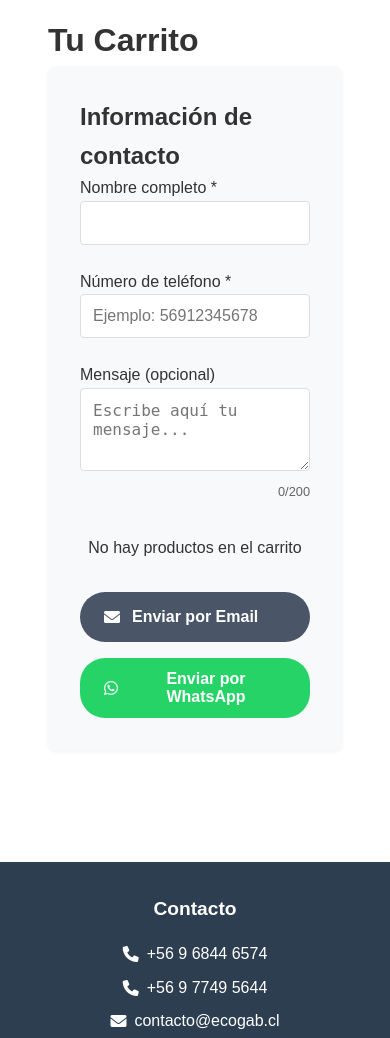
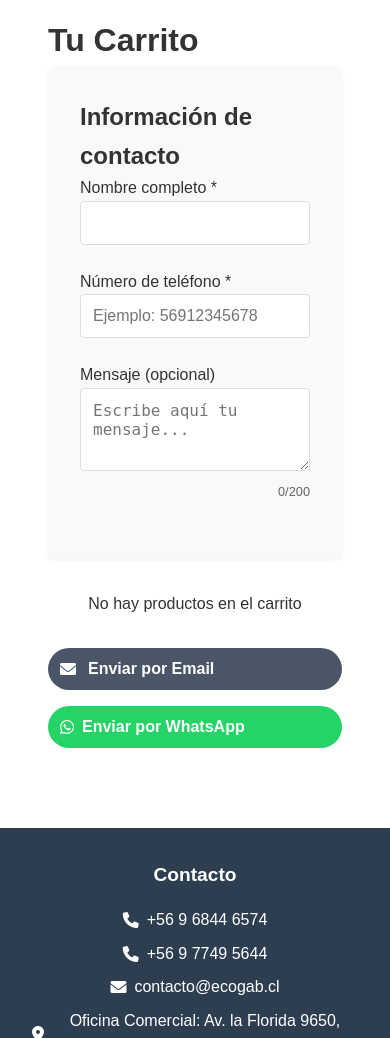
Before and after one commit to FraMqueli/ecogabSPA, a Django app: page /carrito/ in a window 390 px wide. Shown: the part 145-1183 px from the top of the page. Run offline with Django 5.2, Linux system fonts and the light colour scheme.

Commit message:
carrito 3

```diff
--- a/ecogab_djg/inicio/templates/carrito/ver_carrito.html
+++ b/ecogab_djg/inicio/templates/carrito/ver_carrito.html
@@ -3,40 +3,42 @@
 {% block title %}Carrito de Cotización{% endblock %}
 
 {% block content %}
-<div class="cart-container">
+<div class="ecogab-cart">
     <h1>Tu Carrito</h1>
-    <div class="contact-form">
+    <div class="ecogab-cart__contact-form">
         <h2>Información de contacto</h2>
-        <form id="cartForm" onsubmit="return false;">
-            <div class="form-group">
+        <form id="cartForm" class="ecogab-cart__form" onsubmit="return false;">
+            <div class="ecogab-cart__form-group">
                 <label for="nombre">Nombre completo *</label>
                 <input type="text" id="nombre" name="nombre" required
-                       class="form-input">
+                       class="ecogab-cart__form-input">
             </div>
 
-            <div class="form-group">
+            <div class="ecogab-cart__form-group">
                 <label for="telefono">Número de teléfono *</label>
                 <input type="tel" id="telefono" name="telefono" required
-                       pattern="[0-9]+" class="form-input"
+                       pattern="[0-9]+" class="ecogab-cart__form-input"
                        placeholder="Ejemplo: 56912345678">
             </div>
 
-            <div class="form-group">
+            <div class="ecogab-cart__form-group">
                 <label for="mensaje">Mensaje (opcional)</label>
                 <textarea id="mensaje" name="mensaje" maxlength="200"
-                         class="form-input" rows="3"
+                         class="ecogab-cart__form-input" rows="3"
                          placeholder="Escribe aquí tu mensaje..."></textarea>
-                <div class="char-count">0/200</div>
+                <div class="ecogab-cart__char-count">0/200</div>
             </div>
         </form>
-    <div id="cart-items" class="cart-items"></div>
-    <!-- Botones de envío -->
-    <div class="cart-summary">
-        <button onclick="enviarPorEmail()" class="email-order-btn">
+    </div>
+
+    <div id="cart-items" class="ecogab-cart__items"></div>
+
+    <div class="ecogab-cart__summary">
+        <button onclick="enviarPorEmail()" class="ecogab-cart__email-btn">
             <i class="fas fa-envelope"></i>
             Enviar por Email
         </button>
-        <button onclick="enviarPorWhatsApp()" class="whatsapp-order-btn">
+        <button onclick="enviarPorWhatsApp()" class="ecogab-cart__whatsapp-btn">
             <i class="fab fa-whatsapp"></i>
             Enviar por WhatsApp
         </button>
@@ -44,165 +46,15 @@
 </div>
 
 <style>
-/* Prefijo cart- para evitar interferencias con otros estilos */
-.cart-container {
+/* Contenedor principal del carrito con namespace */
+.ecogab-cart {
     max-width: 800px;
     margin: 2rem auto;
     padding: 1rem;
 }
 
-/* Estilo para el contenedor de los items del carrito */
-.cart-items {
-    margin: 2rem 0;
-    display: flex;
-    flex-direction: column; /* Asegura que los items estén en columna */
-    align-items: center; /* Centra los elementos horizontalmente */
-    gap: 1rem; /* Espacio entre los items */
-    width: 100%;
-    box-sizing: border-box; /* Incluye el padding y border en el ancho total */
-}
-
-/* Estilo para cada item dentro del carrito */
-.cart-item {
-    display: grid;
-    grid-template-columns: 50px 1fr 1fr auto;  /* 50px para la imagen, luego 3 columnas para texto y botones */
-    gap: 1rem;
-    padding: 1rem;
-    border-bottom: 1px solid #eee;
-    align-items: center;
-    width: 100%;
-    max-width: 700px; /* Limita el ancho de los items */
-    margin: 0 auto; /* Centra los items horizontalmente */
-    box-sizing: border-box; /* Asegura que los padding y bordes no desborden el tamaño */
-}
-
-/* Estilo para la imagen del producto */
-.cart-item-image {
-    width: 50px;
-    height: 50px;
-    object-fit: cover;
-    border-radius: 5px;
-}
-
-/* Estilo para los detalles del producto */
-.cart-item-details {
-    flex-grow: 1;
-    display: flex;
-    flex-direction: column;
-    justify-content: center;
-}
-
-.cart-item-name {
-    font-weight: bold;
-    color: #333;
-    text-decoration: none;
-}
-
-.cart-item-category {
-    font-size: 0.9rem;
-    color: #777;
-}
-
-.cart-item-price {
-    font-size: 1rem;
-    font-weight: bold;
-    color: #2c3e50;
-}
-
-.remove-item {
-    color: #e74c3c;
-    cursor: pointer;
-    display: flex;
-    align-items: right;
-    justify-content: flex-end;
-}
-
-.remove-item i {
-    font-size: 1.2rem;
-}
-
-/* Media query para pantallas pequeñas (móviles) */
-@media (max-width: 500px) {
-    .cart-item {
-        align-items: flex-start; /* Alinear al inicio horizontalmente */
-    }
-
-    .cart-item {
-        display: flex; /* Cambiar a flex */
-        flex-direction: column; /* Ordenar los elementos en columna */
-        align-items: flex-start; /* Alinear elementos al inicio horizontalmente */
-        gap: 0.5rem; /* Espacio entre los elementos */
-        padding: 0.8rem;
-        max-width: 100%; /* Asegurarse de que el item ocupe el 100% del contenedor */
-        position: relative; /* Para posicionar el ícono de borrar */
-    }
-
-    .cart-item-image {
-        width: 150px;
-        height: 100px; /* Reducir el tamaño de la imagen en pantallas pequeñas */
-    }
-
-    .cart-item-details {
-        width: 100%; /* Asegurarse de que los detalles ocupen todo el ancho */
-    }
-
-    .cart-item-name {
-        font-size: 0.9rem; /* Reducir el tamaño de la fuente del nombre */
-    }
-
-    .cart-item-price {
-        font-weight: bold;
-        margin-top: 0.5rem;
-        text-align: left;
-    }
-
-    .cart-summary {
-        flex-direction: column; /* Asegurarse de que los botones estén uno debajo del otro */
-        gap: 1rem;
-    }
-    .remove-item {
-        position: absolute; /* Fija el ícono de borrar */
-        top: 83%; /* Alinear hacia la parte superior */
-        right: 20%; /* Alinear al lado derecho */
-        color: #e74c3c;
-        cursor: pointer;
-    }
-    .remove-item i {
-        font-size: 1.5rem;
-    }
-
-    .email-order-btn,
-    .whatsapp-order-btn {
-        width: 100%; /* Asegurarse de que los botones ocupen el 100% del ancho */
-        padding: 12px; /* Reducir el padding para adaptarse a pantallas pequeñas */
-        font-size: 1rem; /* Ajustar el tamaño de la fuente */
-    }
-}
-
-
-.whatsapp-order-btn {
-    display: inline-flex;
-    align-items: center;
-    gap: 8px;
-    padding: 12px 24px;
-    background-color: #25d366;
-    color: white;
-    border: none;
-    border-radius: 25px;
-    cursor: pointer;
-    transition: all 0.3s ease;
-    font-weight: bold;
-}
-
-.whatsapp-order-btn:hover {
-    background-color: #128c7e;
-    transform: scale(1.05);
-}
-
-.remove-item i {
-    font-size: 1.2rem;
-}
-.contact-form {
+/* Estilos para el formulario de contacto */
+.ecogab-cart__contact-form {
     background-color: #f8f9fa;
     padding: 2rem;
     border-radius: 8px;
@@ -210,11 +62,11 @@
     box-shadow: 0 2px 4px rgba(0,0,0,0.05);
 }
 
-.form-group {
+.ecogab-cart__form-group {
     margin-bottom: 1.5rem;
 }
 
-.form-input {
+.ecogab-cart__form-input {
     width: 100%;
     padding: 0.75rem;
     border: 1px solid #ddd;
@@ -223,28 +75,95 @@
     transition: border-color 0.3s ease;
 }
 
-.form-input:focus {
-    border-color: var(--primary-color);
+.ecogab-cart__form-input:focus {
+    border-color: #4a5568;
     outline: none;
 }
 
-.char-count {
+.ecogab-cart__char-count {
     text-align: right;
     font-size: 0.8rem;
     color: #666;
     margin-top: 0.25rem;
 }
 
+/* Estilos para los items del carrito */
+.ecogab-cart__items {
+    margin: 2rem 0;
+    display: flex;
+    flex-direction: column;
+    align-items: center;
+    gap: 1rem;
+    width: 100%;
+    box-sizing: border-box;
+}
+
+.ecogab-cart__item {
+    display: grid;
+    grid-template-columns: 50px 1fr 1fr auto;
+    gap: 1rem;
+    padding: 1rem;
+    border-bottom: 1px solid #eee;
+    align-items: center;
+    width: 100%;
+    max-width: 700px;
+    margin: 0 auto;
+    box-sizing: border-box;
+}
+
+.ecogab-cart__item-image {
+    width: 50px;
+    height: 50px;
+    object-fit: cover;
+    border-radius: 5px;
+}
+
+.ecogab-cart__item-details {
+    flex-grow: 1;
+    display: flex;
+    flex-direction: column;
+    justify-content: center;
+}
+
+.ecogab-cart__item-name {
+    font-weight: bold;
+    color: #333;
+    text-decoration: none;
+}
+
+.ecogab-cart__item-category {
+    font-size: 0.9rem;
+    color: #777;
+}
+
+.ecogab-cart__item-price {
+    font-size: 1rem;
+    font-weight: bold;
+    color: #2c3e50;
+}
+
+.ecogab-cart__remove-item {
+    color: #e74c3c;
+    cursor: pointer;
+    display: flex;
+    align-items: right;
+    justify-content: flex-end;
+}
+
+.ecogab-cart__remove-item i {
+    font-size: 1.2rem;
+}
+
 /* Estilos para los botones */
-.cart-summary {
+.ecogab-cart__summary {
     display: flex;
     gap: 1rem;
-    justify-content: center;  /* Centra los botones */
+    justify-content: center;
     margin-top: 2rem;
-    flex-wrap: wrap;  /* Asegura que los botones se ajusten si es necesario */
+    flex-wrap: wrap;
 }
 
-.email-order-btn {
+.ecogab-cart__email-btn {
     display: inline-flex;
     align-items: center;
     gap: 0.75rem;
@@ -259,11 +178,77 @@
     font-size: 1rem;
 }
 
-.email-order-btn:hover {
+.ecogab-cart__whatsapp-btn {
+    display: inline-flex;
+    align-items: center;
+    gap: 8px;
+    padding: 12px 24px;
+    background-color: #25d366;
+    color: white;
+    border: none;
+    border-radius: 25px;
+    cursor: pointer;
+    transition: all 0.3s ease;
+    font-weight: bold;
+}
+
+/* Efectos hover para los botones */
+.ecogab-cart__email-btn:hover {
     background-color: #2d3748;
     transform: translateY(-1px);
 }
 
+.ecogab-cart__whatsapp-btn:hover {
+    background-color: #128c7e;
+    transform: scale(1.05);
+}
+
+/* Media queries */
+@media (max-width: 500px) {
+    .ecogab-cart__item {
+        display: flex;
+        flex-direction: column;
+        align-items: flex-start;
+        gap: 0.5rem;
+        padding: 0.8rem;
+        max-width: 100%;
+        position: relative;
+    }
+
+    .ecogab-cart__item-image {
+        width: 150px;
+        height: 100px;
+    }
+
+    .ecogab-cart__item-details {
+        width: 100%;
+    }
+
+    .ecogab-cart__item-name {
+        font-size: 0.9rem;
+    }
+
+    .ecogab-cart__remove-item {
+        position: absolute;
+        top: 83%;
+        right: 20%;
+    }
+
+    .ecogab-cart__remove-item i {
+        font-size: 1.5rem;
+    }
+
+    .ecogab-cart__email-btn,
+    .ecogab-cart__whatsapp-btn {
+        width: 100%;
+        padding: 12px;
+        font-size: 1rem;
+    }
+
+    .ecogab-cart__summary {
+        flex-direction: column;
+    }
+}
 </style>
 
 <script>
@@ -277,14 +262,14 @@ function loadCart() {
     }
 
     cartItems.innerHTML = cart.map(item => `
-        <div class="cart-item">
-            <img src="${item.imagen}" alt="${item.nombre}" class="cart-item-image" onerror="this.src='/static/img/placeholder.png'">
-            <div class="cart-item-details">
-                <a href="/producto/${item.id}/" class="cart-item-name">${item.nombre}</a>
-                <span class="cart-item-category">${item.categoria}</span>
+        <div class="ecogab-cart__item">
+            <img src="${item.imagen}" alt="${item.nombre}" class="ecogab-cart__item-image" onerror="this.src='/static/img/placeholder.png'">
+            <div class="ecogab-cart__item-details">
+                <a href="/producto/${item.id}/" class="ecogab-cart__item-name">${item.nombre}</a>
+                <span class="ecogab-cart__item-category">${item.categoria}</span>
             </div>
-            <div class="cart-item-price">${item.precio}</div>
-            <div class="remove-item" onclick="removeFromCart('${item.id}')">
+            <div class="ecogab-cart__item-price">${item.precio}</div>
+            <div class="ecogab-cart__remove-item" onclick="removeFromCart('${item.id}')">
                 <i class="fas fa-trash"></i>
             </div>
         </div>
@@ -299,40 +284,6 @@ function removeFromCart(id) {
     updateCartCount();
 }
 
-function enviarPedidoWhatsApp() {
-    const cart = JSON.parse(getCookie('cart') || '[]');
-    if (cart.length === 0) {
-        alert('El carrito está vacío');
-        return;
-    }
-
-    let mensaje = 'Hola, me gustaría consultar por los siguientes productos:\n\n';
-    cart.forEach(item => {
-        mensaje += `- ${item.nombre} (${item.categoria})`;
-        if (item.precio !== 'Consultar') {
-            mensaje += ` - $${item.precio}`;
-        }
-        mensaje += '\n';
-    });
-
-    const url = `https://wa.me/56968446574?text=${encodeURIComponent(mensaje)}`;
-    window.open(url, '_blank');
-
-    // Opcional: limpiar el carrito después de enviar
-    setCookie('cart', '[]', 7);
-    loadCart();
-    updateCartCount();
-}
-
-document.addEventListener('DOMContentLoaded', loadCart);
-
-document.getElementById('mensaje').addEventListener('input', function() {
-    const maxLength = 200;
-    const currentLength = this.value.length;
-    this.nextElementSibling.textContent = `${currentLength}/${maxLength}`;
-});
-
-// Validar el formulario
 function validarFormulario() {
     const nombre = document.getElementById('nombre').value.trim();
     const telefono = document.getElementById('telefono').value.trim();
@@ -408,7 +359,6 @@ function enviarPorEmail() {
     const telefono = document.getElementById('telefono').value.trim();
     const mensaje = document.getElementById('mensaje').value.trim();
 
-    // Construir el cuerpo del correo
     let mailtoBody = `Nuevo pedido:\n\n`;
     mailtoBody += `Datos de contacto:\n`;
     mailtoBody += `Nombre: ${nombre}\n`;
@@ -435,5 +385,13 @@ function enviarPorEmail() {
     updateCartCount();
     document.getElementById('cartForm').reset();
 }
+
+document.addEventListener('DOMContentLoaded', loadCart);
+
+document.getElementById('mensaje').addEventListener('input', function() {
+    const maxLength = 200;
+    const currentLength = this.value.length;
+    this.nextElementSibling.textContent = `${currentLength}/${maxLength}`;
+});
 </script>
 {% endblock %}
```
